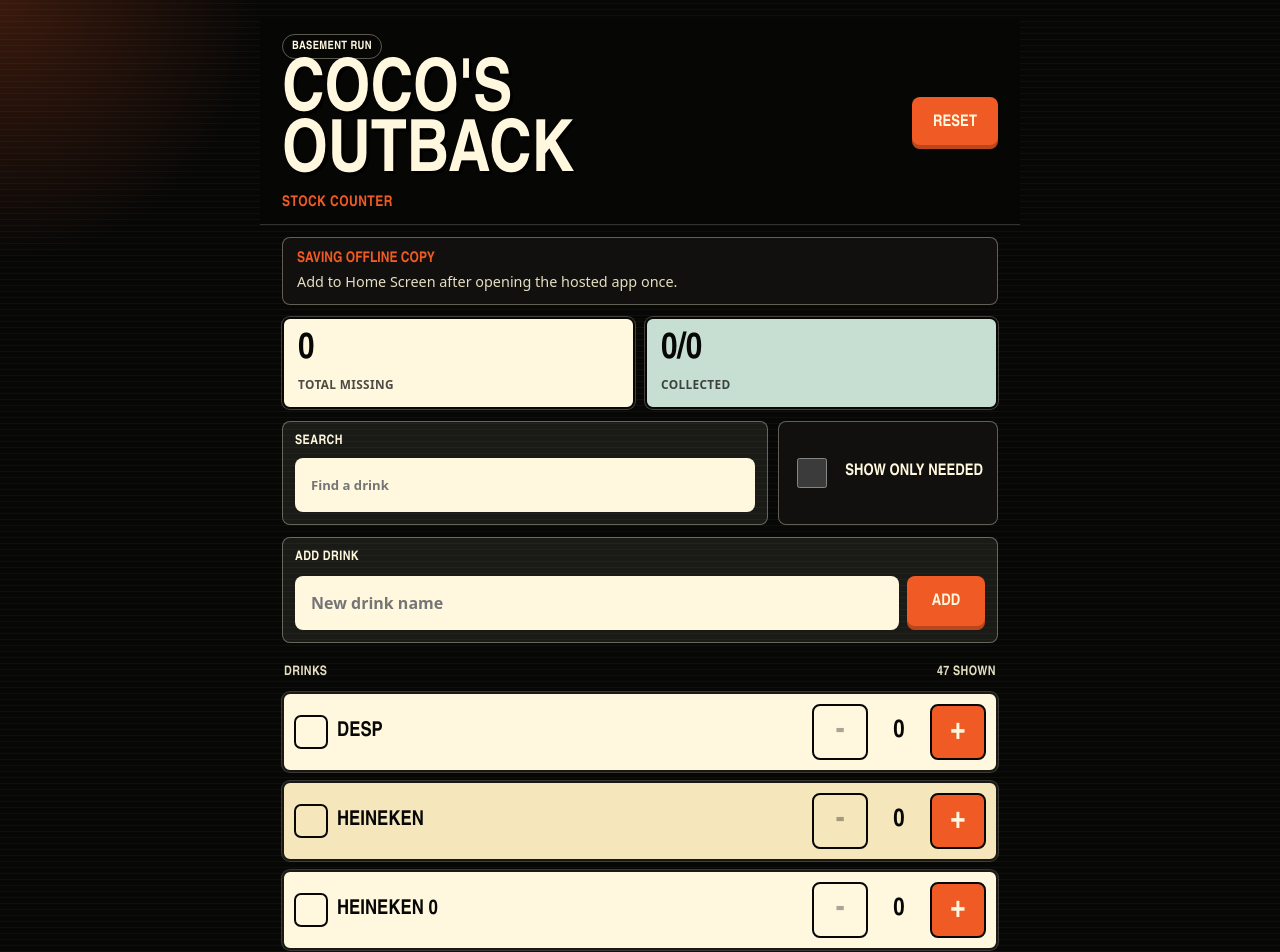
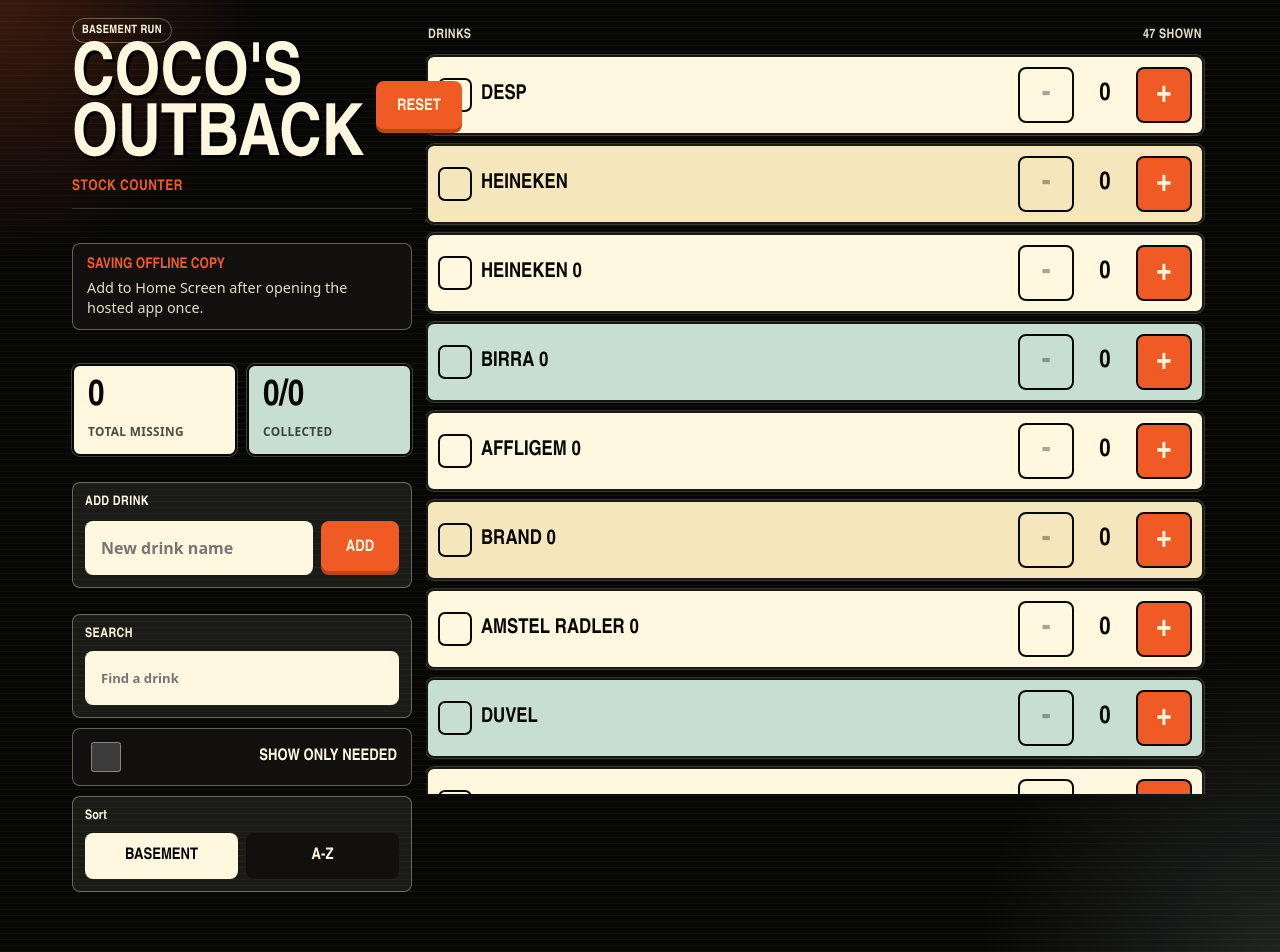
Before and after one commit to tobivonahlefeld/cocos-stock-counter, a React (Vite) app: page / in a window 1280 px wide. Shown: the top 952 px of the page. Built offline with nearby package versions, Linux system fonts and the light colour scheme.

Commit message:
Add files via upload

```diff
--- a/src/main.jsx
+++ b/src/main.jsx
@@ -1,4 +1,4 @@
-import React, { useEffect, useMemo, useState } from 'react';
+import React, { useEffect, useMemo, useRef, useState } from 'react';
 import { createRoot } from 'react-dom/client';
 import './styles.css';
 
@@ -59,6 +59,8 @@
 const COUNTS_KEY = 'bar-stock-counter-counts-v1';
 const CUSTOM_DRINKS_KEY = 'bar-stock-counter-custom-drinks-v1';
 const COLLECTED_KEY = 'bar-stock-counter-collected-v1';
+const SORT_KEY = 'bar-stock-counter-sort-v1';
+const CONFETTI_PIECES = Array.from({ length: 28 }, (_, index) => index);
 
 const makeBaseId = (name, index) =>
   `base-${index}-${name.toLowerCase().replace(/[^a-z0-9]+/g, '-')}`;
@@ -86,8 +88,11 @@
   );
   const [search, setSearch] = useState('');
   const [showNeededOnly, setShowNeededOnly] = useState(false);
+  const [sortMode, setSortMode] = useState(() => readJson(SORT_KEY, 'basement'));
   const [newDrink, setNewDrink] = useState('');
   const [offlineReady, setOfflineReady] = useState(false);
+  const [showCelebration, setShowCelebration] = useState(false);
+  const completionStateRef = useRef(null);
 
   useEffect(() => {
     localStorage.setItem(COUNTS_KEY, JSON.stringify(counts));
@@ -102,6 +107,10 @@
   }, [customDrinks]);
 
   useEffect(() => {
+    localStorage.setItem(SORT_KEY, JSON.stringify(sortMode));
+  }, [sortMode]);
+
+  useEffect(() => {
     if (!('serviceWorker' in navigator)) return;
 
     navigator.serviceWorker.ready.then(() => {
@@ -111,15 +120,25 @@
 
   const drinks = useMemo(() => [...baseDrinks, ...customDrinks], [customDrinks]);
 
+  const sortedDrinks = useMemo(() => {
+    if (sortMode !== 'az') return drinks;
+
+    return [...drinks].sort((firstDrink, secondDrink) =>
+      firstDrink.name.localeCompare(secondDrink.name, undefined, {
+        sensitivity: 'base',
+      })
+    );
+  }, [drinks, sortMode]);
+
   const filteredDrinks = useMemo(() => {
     const normalizedSearch = search.trim().toLowerCase();
 
-    return drinks.filter((drink) => {
+    return sortedDrinks.filter((drink) => {
       const matchesSearch = drink.name.toLowerCase().includes(normalizedSearch);
       const hasQuantity = (counts[drink.id] || 0) > 0;
       return matchesSearch && (!showNeededOnly || hasQuantity);
     });
-  }, [counts, drinks, search, showNeededOnly]);
+  }, [counts, search, showNeededOnly, sortedDrinks]);
 
   const totalItems = useMemo(
     () => Object.values(counts).reduce((sum, value) => sum + Number(value || 0), 0),
@@ -139,11 +158,36 @@
     [collected, counts, drinks]
   );
 
+  useEffect(() => {
+    const isComplete = activeRows > 0 && collectedRows === activeRows;
+
+    if (completionStateRef.current === null) {
+      completionStateRef.current = isComplete;
+      return;
+    }
+
+    if (isComplete && !completionStateRef.current) {
+      setShowCelebration(true);
+      window.setTimeout(() => setShowCelebration(false), 2800);
+    }
+
+    completionStateRef.current = isComplete;
+  }, [activeRows, collectedRows]);
+
   function updateCount(id, change) {
+    const currentQuantity = counts[id] || 0;
+
     setCounts((currentCounts) => {
       const nextQuantity = Math.max(0, (currentCounts[id] || 0) + change);
       return { ...currentCounts, [id]: nextQuantity };
     });
+
+    if (change < 0 && currentQuantity <= 1) {
+      setCollected((currentCollected) => ({
+        ...currentCollected,
+        [id]: false,
+      }));
+    }
   }
 
   function resetCounts() {
@@ -152,6 +196,8 @@
   }
 
   function toggleCollected(id) {
+    if ((counts[id] || 0) === 0) return;
+
     setCollected((currentCollected) => ({
       ...currentCollected,
       [id]: !currentCollected[id],
@@ -185,8 +231,45 @@
     setNewDrink('');
   }
 
+  function removeCustomDrink(id) {
+    setCustomDrinks((currentDrinks) =>
+      currentDrinks.filter((drink) => drink.id !== id)
+    );
+
+    setCounts((currentCounts) => {
+      const nextCounts = { ...currentCounts };
+      delete nextCounts[id];
+      return nextCounts;
+    });
+
+    setCollected((currentCollected) => {
+      const nextCollected = { ...currentCollected };
+      delete nextCollected[id];
+      return nextCollected;
+    });
+  }
+
   return (
     <main className="app-shell">
+      {showCelebration && (
+        <div className="celebration" aria-live="polite" aria-label="All drinks collected">
+          <div className="celebration-card">
+            <span>Stock run complete</span>
+          </div>
+          {CONFETTI_PIECES.map((piece) => (
+            <i
+              key={piece}
+              style={{
+                '--delay': `${(piece % 8) * 80}ms`,
+                '--drift': `${((piece % 7) - 3) * 22}px`,
+                '--left': `${(piece * 37) % 100}%`,
+                '--spin': `${piece * 24}deg`,
+              }}
+            />
+          ))}
+        </div>
+      )}
+
       <header className="app-header">
         <div>
           <p className="eyebrow">Basement run</p>
@@ -222,6 +305,20 @@
         </div>
       </section>
 
+      <form className="add-drink" onSubmit={addDrink}>
+        <label htmlFor="new-drink">Add drink</label>
+        <div>
+          <input
+            id="new-drink"
+            type="text"
+            value={newDrink}
+            onChange={(event) => setNewDrink(event.target.value)}
+            placeholder="New drink name"
+          />
+          <button type="submit">Add</button>
+        </div>
+      </form>
+
       <section className="controls" aria-label="List controls">
         <label className="search-label" htmlFor="drink-search">
           Search
@@ -242,21 +339,27 @@
           />
           <span>Show only needed</span>
         </label>
+
+        <div className="sort-control" aria-label="Sort drinks">
+          <span>Sort</span>
+          <div>
+            <button
+              type="button"
+              className={sortMode === 'basement' ? 'is-active' : ''}
+              onClick={() => setSortMode('basement')}
+            >
+              Basement
+            </button>
+            <button
+              type="button"
+              className={sortMode === 'az' ? 'is-active' : ''}
+              onClick={() => setSortMode('az')}
+            >
+              A-Z
+            </button>
+          </div>
+        </div>
       </section>
-
-      <form className="add-drink" onSubmit={addDrink}>
-        <label htmlFor="new-drink">Add drink</label>
-        <div>
-          <input
-            id="new-drink"
-            type="text"
-            value={newDrink}
-            onChange={(event) => setNewDrink(event.target.value)}
-            placeholder="New drink name"
-          />
-          <button type="submit">Add</button>
-        </div>
-      </form>
 
       <section className="drink-list" aria-label="Drink counters">
         <div className="list-heading">
@@ -264,9 +367,13 @@
           <span>{filteredDrinks.length} shown</span>
         </div>
         {filteredDrinks.length > 0 ? (
-          filteredDrinks.map((drink) => (
+          filteredDrinks.map((drink) => {
+            const quantity = counts[drink.id] || 0;
+            const isCollected = Boolean(collected[drink.id]);
+
+            return (
               <article
-              className={`drink-row ${collected[drink.id] ? 'is-collected' : ''}`}
+                className={`drink-row ${isCollected ? 'is-collected' : ''}`}
                 key={drink.id}
               >
                 <div className="drink-name">
@@ -274,19 +381,32 @@
                     type="button"
                     className="collected-button"
                     onClick={() => toggleCollected(drink.id)}
-                  aria-pressed={Boolean(collected[drink.id])}
+                    disabled={quantity === 0}
+                    aria-pressed={isCollected}
                     aria-label={
-                    collected[drink.id]
+                      isCollected
                         ? `Mark ${drink.name} as not collected`
                         : `Mark ${drink.name} as collected`
                     }
                   >
                     <span className="tick-box" aria-hidden="true">
-                    {collected[drink.id] ? '✓' : ''}
+                      {isCollected ? 'X' : ''}
                     </span>
                     <span className="drink-title">{drink.name}</span>
                   </button>
-                {drink.custom && <small>Custom</small>}
+                  {drink.custom && (
+                    <div className="custom-actions">
+                      <small>Custom</small>
+                      <button
+                        type="button"
+                        className="remove-drink-button"
+                        onClick={() => removeCustomDrink(drink.id)}
+                        aria-label={`Remove ${drink.name}`}
+                      >
+                        Remove
+                      </button>
+                    </div>
+                  )}
                 </div>
 
                 <div className="counter" aria-label={`${drink.name} quantity`}>
@@ -294,12 +414,12 @@
                     type="button"
                     className="counter-button"
                     onClick={() => updateCount(drink.id, -1)}
-                  disabled={(counts[drink.id] || 0) === 0}
+                    disabled={quantity === 0}
                     aria-label={`Subtract one ${drink.name}`}
                   >
                     -
                   </button>
-                <output aria-live="polite">{counts[drink.id] || 0}</output>
+                  <output aria-live="polite">{quantity}</output>
                   <button
                     type="button"
                     className="counter-button plus"
@@ -310,7 +430,8 @@
                   </button>
                 </div>
               </article>
-          ))
+            );
+          })
         ) : (
           <p className="empty-state">No drinks match this view.</p>
         )}
--- a/src/styles.css
+++ b/src/styles.css
@@ -54,7 +54,7 @@
 }
 
 .app-shell {
-  width: min(100%, 760px);
+  width: min(100%, 1180px);
   min-height: 100vh;
   margin: 0 auto;
   padding: 18px 12px 34px;
@@ -116,7 +116,9 @@
 }
 
 .reset-button,
-.add-drink button {
+.add-drink button,
+.sort-control button,
+.remove-drink-button {
   min-height: 52px;
   border: 0;
   border-radius: 8px;
@@ -207,7 +209,8 @@
 }
 
 .search-label,
-.add-drink {
+.add-drink,
+.sort-control {
   padding: 12px;
   border: 1px solid var(--line);
   border-radius: 8px;
@@ -215,7 +218,8 @@
 }
 
 .search-label,
-.add-drink label {
+.add-drink label,
+.sort-control > span {
   display: grid;
   gap: 8px;
   color: var(--cream);
@@ -261,6 +265,29 @@
   width: 30px;
   height: 30px;
   accent-color: var(--orange);
+}
+
+.sort-control {
+  display: grid;
+  gap: 8px;
+}
+
+.sort-control div {
+  display: grid;
+  grid-template-columns: 1fr 1fr;
+  gap: 8px;
+}
+
+.sort-control button {
+  min-height: 46px;
+  color: var(--cream);
+  background: #11100e;
+  box-shadow: none;
+}
+
+.sort-control button.is-active {
+  color: var(--ink);
+  background: var(--cream);
 }
 
 .add-drink div {
@@ -330,6 +357,10 @@
   cursor: pointer;
 }
 
+.collected-button:disabled {
+  cursor: default;
+}
+
 .tick-box {
   display: grid;
   place-items: center;
@@ -378,13 +409,29 @@
 
 .drink-name small {
   display: inline-block;
-  margin-top: 7px;
   padding: 3px 7px;
   border-radius: 999px;
   color: var(--cream);
   background: var(--ink);
   font-size: 0.68rem;
   font-weight: 950;
+}
+
+.custom-actions {
+  display: flex;
+  flex-wrap: wrap;
+  align-items: center;
+  gap: 8px;
+  margin-top: 8px;
+}
+
+.remove-drink-button {
+  min-height: 32px;
+  padding: 0 10px;
+  color: var(--cream);
+  background: var(--ink);
+  box-shadow: none;
+  font-size: 0.68rem;
 }
 
 .counter {
@@ -414,7 +461,9 @@
 
 .counter-button:active,
 .reset-button:active,
-.add-drink button:active {
+.add-drink button:active,
+.sort-control button:active,
+.remove-drink-button:active {
   transform: translateY(1px);
 }
 
@@ -441,6 +490,90 @@
   text-align: center;
 }
 
+.celebration {
+  position: fixed;
+  inset: 0;
+  z-index: 30;
+  pointer-events: none;
+  overflow: hidden;
+}
+
+.celebration-card {
+  position: absolute;
+  top: 18%;
+  left: 50%;
+  padding: 14px 18px;
+  border: 2px solid var(--ink);
+  border-radius: 8px;
+  color: var(--ink);
+  background: var(--cream);
+  box-shadow: 0 0 0 3px var(--orange);
+  font-size: clamp(1.25rem, 6vw, 2.25rem);
+  font-weight: 950;
+  text-transform: uppercase;
+  transform: translateX(-50%) rotate(-2deg);
+  animation: celebration-pop 2800ms ease both;
+}
+
+.celebration i {
+  position: absolute;
+  top: -24px;
+  left: var(--left);
+  width: 12px;
+  height: 18px;
+  border-radius: 2px;
+  background: var(--orange);
+  animation: confetti-fall 2400ms cubic-bezier(0.1, 0.8, 0.35, 1) both;
+  animation-delay: var(--delay);
+}
+
+.celebration i:nth-child(3n) {
+  background: var(--cream);
+}
+
+.celebration i:nth-child(4n) {
+  background: var(--sage);
+}
+
+.celebration i:nth-child(5n) {
+  width: 18px;
+  height: 10px;
+}
+
+@keyframes confetti-fall {
+  0% {
+    opacity: 0;
+    transform: translate3d(0, -20px, 0) rotate(0deg);
+  }
+
+  12% {
+    opacity: 1;
+  }
+
+  100% {
+    opacity: 0;
+    transform: translate3d(var(--drift), 108vh, 0) rotate(var(--spin));
+  }
+}
+
+@keyframes celebration-pop {
+  0% {
+    opacity: 0;
+    transform: translateX(-50%) scale(0.8) rotate(-4deg);
+  }
+
+  12%,
+  82% {
+    opacity: 1;
+    transform: translateX(-50%) scale(1) rotate(-2deg);
+  }
+
+  100% {
+    opacity: 0;
+    transform: translateX(-50%) scale(0.94) rotate(2deg);
+  }
+}
+
 @media (min-width: 680px) {
   .app-shell {
     padding-inline: 22px;
@@ -452,8 +585,47 @@
   }
 
   .controls {
-    grid-template-columns: minmax(0, 1fr) 220px;
+    grid-template-columns: minmax(0, 1.35fr) minmax(210px, 0.75fr) minmax(220px, 0.9fr);
     align-items: stretch;
+  }
+}
+
+@media (min-width: 820px) {
+  .app-shell {
+    display: grid;
+    grid-template-columns: minmax(280px, 340px) minmax(0, 1fr);
+    gap: 14px;
+    align-items: start;
+  }
+
+  .app-header,
+  .offline-card,
+  .summary,
+  .add-drink,
+  .controls {
+    grid-column: 1;
+  }
+
+  .drink-list {
+    grid-column: 2;
+    grid-row: 1 / span 6;
+    position: sticky;
+    top: 12px;
+    max-height: calc(100vh - 24px);
+    overflow: auto;
+    padding-right: 4px;
+  }
+
+  .app-header {
+    position: static;
+    margin: 0 0 12px;
+    padding: 0 0 12px;
+    background: transparent;
+    backdrop-filter: none;
+  }
+
+  .controls {
+    grid-template-columns: 1fr;
   }
 }
 
```
Lines whose indentation alone changed are shown as unchanged.
